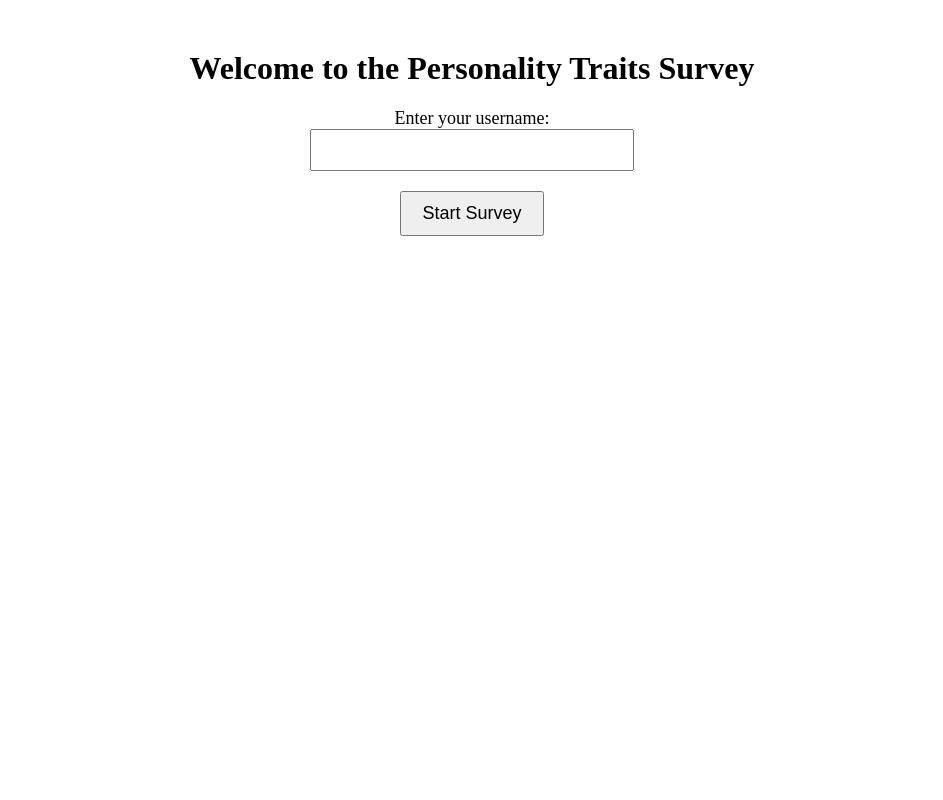
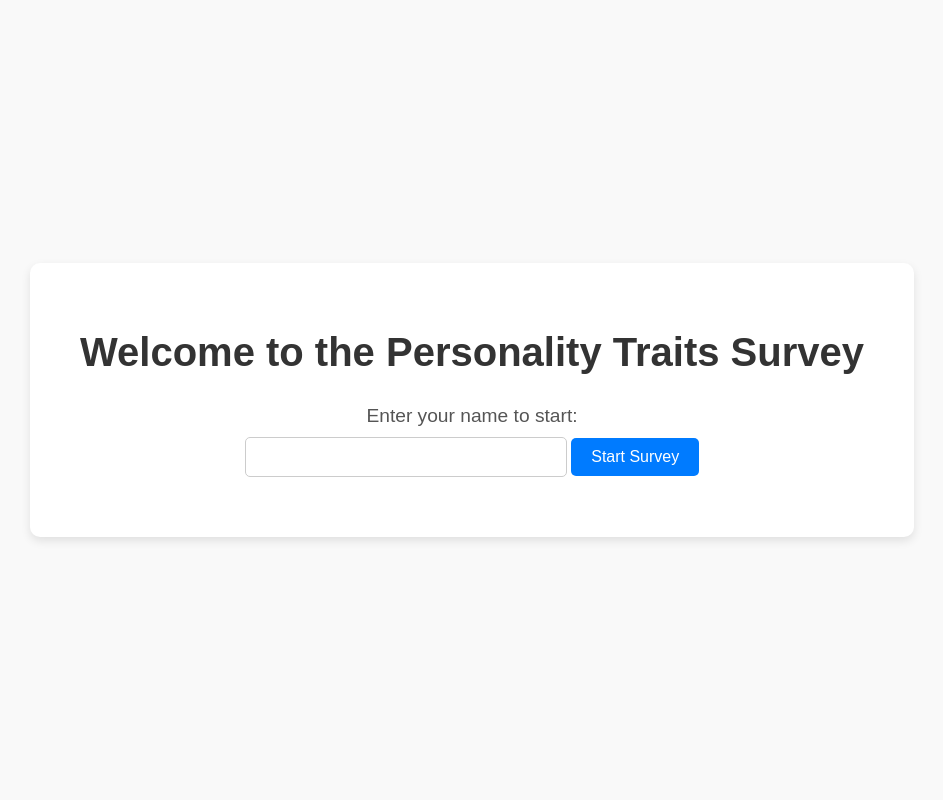
Before and after one commit to SaiSirishaR-KIP/Personality_assessment_pipeline, a Flask app: page / in a window 1280 px wide. Shown: the whole page, without its empty margins (168-1111 px from the left). Run offline with Flask 3, Linux system fonts and the light colour scheme.

Commit message:
Survey+checkpoints+dominanttraits

```diff
--- a/app.py
+++ b/app.py
@@ -1,8 +1,8 @@
 from flask import Flask, render_template, request, redirect, url_for
 import pandas as pd
+import math
 import os
 
-# Create Flask App
 app = Flask(__name__)
 
 # Define the questions for the personality questionnaire
@@ -24,35 +24,68 @@ questions = [
     "I am quick to understand things", "I use difficult words", "I spend time reflecting on things", "I am full of ideas",
 ]
 
+# Pagination: 5 questions per page
+QUESTIONS_PER_PAGE = 5
+
 @app.route('/')
 def get_username():
-    # Render the username input page
+    """
+    Home route to collect the username before starting the survey.
+    """
     return render_template('username.html')
 
-@app.route('/survey', methods=['POST'])
+@app.route('/survey', methods=['GET', 'POST'])
 def survey():
-    # Get the username from the form and store it in a session
-    username = request.form.get('username')
-    if not username or username.strip() == "":
-        return "Error: Username is required.", 400  # Return error for missing username
+    """
+    Main route for displaying and handling the survey pages.
+    """
+    if request.method == 'POST':
+        # Handle POST request: Save current responses and redirect to the next page
+        username = request.form.get('username')
+        page = int(request.form.get('page', 1))  # Default to page 1 if missing
+        responses = {key: request.form[key] for key in request.form if key.startswith("question_")}
 
-    return render_template('survey.html', questions=questions, username=username)
+        # Save responses to a file named after the username
+        filename = f"{username}_responses.xlsx"
+        if os.path.exists(filename):
+            existing_df = pd.read_excel(filename)
+            new_df = pd.DataFrame([responses])
+            combined_df = pd.concat([existing_df, new_df], ignore_index=True)
+            combined_df.to_excel(filename, index=False)
+        else:
+            pd.DataFrame([responses]).to_excel(filename, index=False)
 
-@app.route('/submit', methods=['POST'])
+        # Redirect to the next page or submit
+        if page < math.ceil(len(questions) / QUESTIONS_PER_PAGE):
+            return redirect(url_for('survey', username=username, page=page + 1))
+        else:
+            return redirect(url_for('submit', username=username))
+
+    # Handle GET request: Display the current page
+    username = request.args.get('username')
+    page = int(request.args.get('page', 1))  # Default to page 1 if missing
+
+    # Calculate the range of questions to display
+    start_idx = (page - 1) * QUESTIONS_PER_PAGE
+    end_idx = start_idx + QUESTIONS_PER_PAGE
+    paginated_questions = questions[start_idx:end_idx]
+
+    total_pages = math.ceil(len(questions) / QUESTIONS_PER_PAGE)
+    return render_template(
+        'survey.html',
+        questions=paginated_questions,
+        username=username,
+        current_page=page,
+        total_pages=total_pages,
+    )
+
+@app.route('/submit', methods=['GET'])
 def submit():
-    # Collect the username and ratings from the form
-    username = request.form.get('username')
-    ratings = {question: request.form.get(question) for question in questions}
+    """
+    Final route after completing the survey.
+    """
+    username = request.args.get('username')
+    return f"Thank you, {username}, for completing the survey! Your responses have been saved."
 
-    # Convert ratings to a DataFrame
-    ratings_df = pd.DataFrame([ratings])
-
-    # Save the results to a user-specific Excel file
-    filename = f"{username.strip()}.xlsx"
-    ratings_df.to_excel(filename, index=False)
-
-    return f"Thank you, {username}, for submitting your ratings!"
-
-# Run the Flask app
 if __name__ == '__main__':
     app.run(debug=True, port=5000)
--- a/templates/username.html
+++ b/templates/username.html
@@ -1,33 +1,73 @@
 <!DOCTYPE html>
-<html lang="en">
+<html>
 <head>
-    <meta charset="UTF-8">
-    <meta name="viewport" content="width=device-width, initial-scale=1.0">
-    <title>Enter Username</title>
+    <title>Start Survey</title>
     <style>
-        .username-container {
+        body {
+            font-family: Arial, sans-serif;
+            background-color: #f9f9f9;
+            margin: 0;
+            padding: 0;
+            display: flex;
+            justify-content: center;
+            align-items: center;
+            height: 100vh;
+        }
+
+        .container {
             text-align: center;
-            margin-top: 50px;
+            background: #ffffff;
+            padding: 40px 50px;
+            border-radius: 10px;
+            box-shadow: 0 4px 10px rgba(0, 0, 0, 0.1);
         }
-        .username-input {
-            width: 300px;
+
+        h1 {
+            font-size: 2.5rem;
+            color: #333;
+            margin-bottom: 30px;
+        }
+
+        label {
+            font-size: 1.2rem;
+            color: #555;
+            display: block;
+            margin-bottom: 10px;
+        }
+
+        input[type="text"] {
+            font-size: 1rem;
             padding: 10px;
-            font-size: 16px;
+            width: 80%;
+            max-width: 300px;
+            margin-bottom: 20px;
+            border: 1px solid #ccc;
+            border-radius: 5px;
         }
-        .submit-button {
-            margin-top: 20px;
+
+        button {
+            background-color: #007bff;
+            color: #ffffff;
             padding: 10px 20px;
-            font-size: 18px;
+            font-size: 1rem;
+            border: none;
+            border-radius: 5px;
+            cursor: pointer;
+        }
+
+        button:hover {
+            background-color: #0056b3;
         }
     </style>
 </head>
 <body>
-    <div class="username-container">
+    <div class="container">
         <h1>Welcome to the Personality Traits Survey</h1>
-        <form action="/survey" method="post">
-            <label for="username" style="font-size: 18px;">Enter your username:</label><br>
-            <input type="text" id="username" name="username" class="username-input" required><br>
-            <button type="submit" class="submit-button">Start Survey</button>
+        <form method="get" action="/survey">
+            <label for="username">Enter your name to start:</label>
+            <input type="text" id="username" name="username" required>
+            <input type="hidden" name="page" value="1">
+            <button type="submit">Start Survey</button>
         </form>
     </div>
 </body>
```
Also changed, not shown: predict_dominattraits.py (renamed from inference_personality_v3.py, +48 -40 lines), requirements.txt (added, +102 -0 lines), templates/survey.html (+66 -29 lines), train_personalities.py (deleted, +0 -112 lines), 8 other files.
